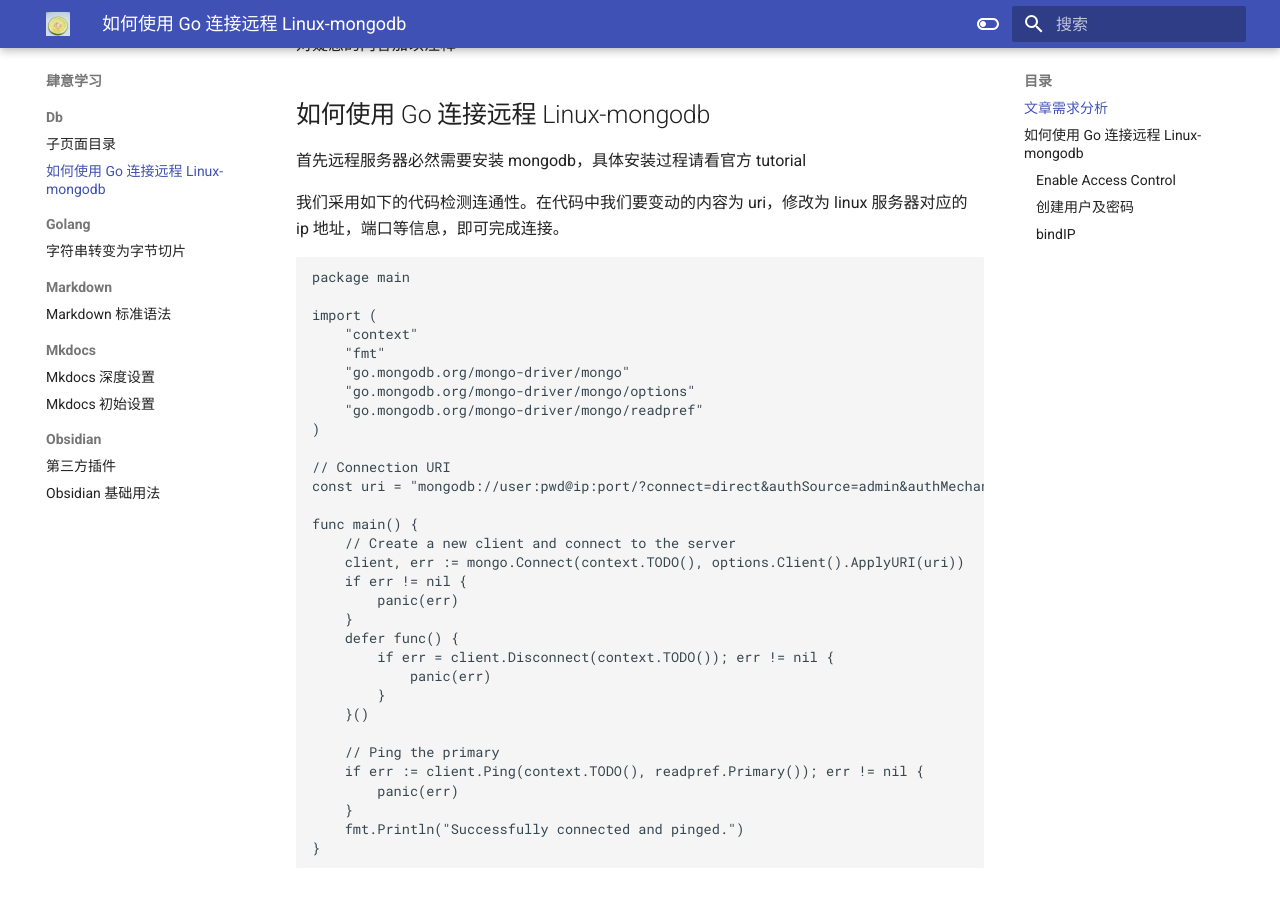
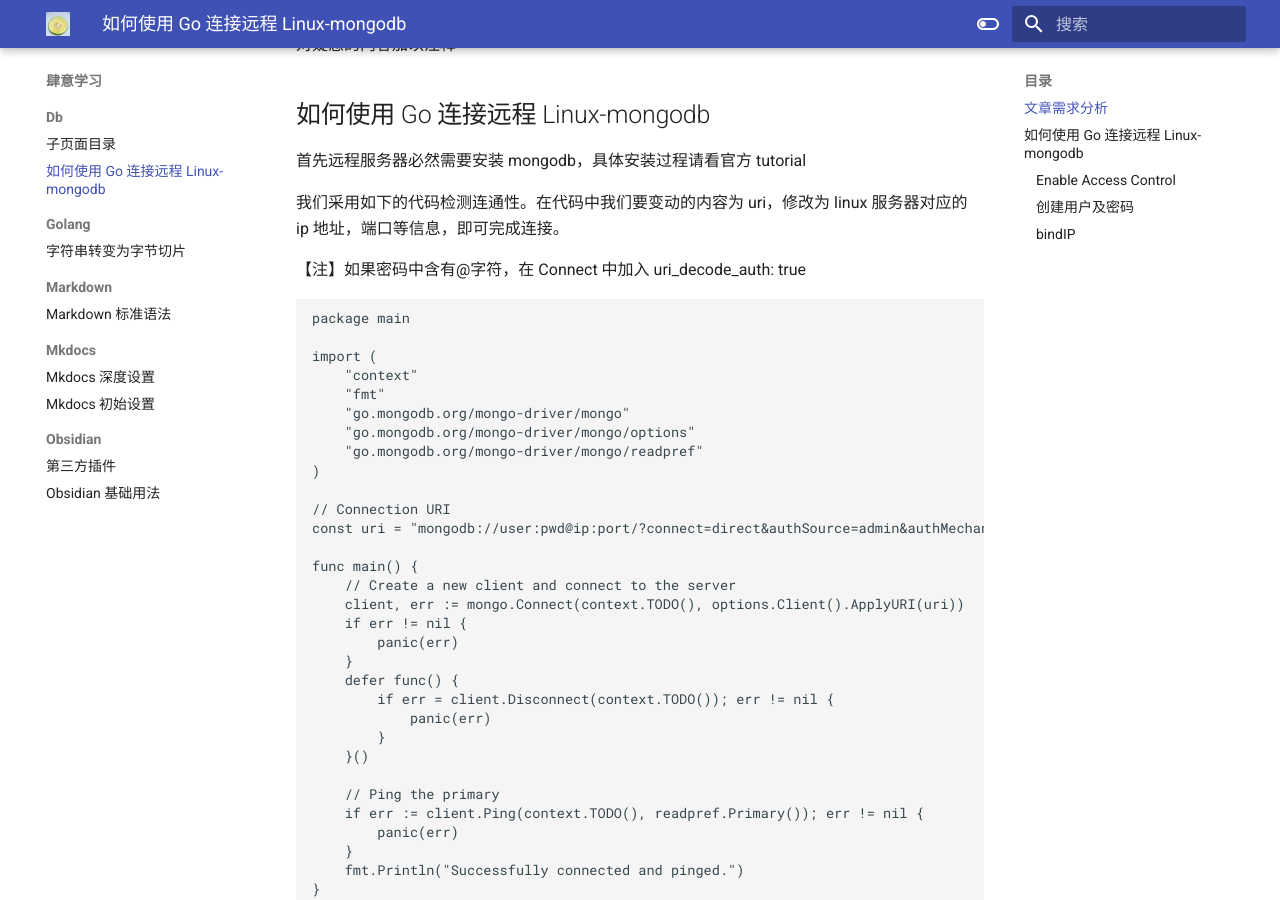
Before and after one commit to Apostle-lemon/Apostle-lemon.github.io, an MkDocs documentation site: the page built from docs/肆意学习/db/如何使用 Go 连接远程 Linux-mongodb.md, in a window 1280 px wide and 900 px high, scrolled down 338 px. Built offline with MkDocs 1.6.1 and Material for MkDocs 9.7.7, drawn with Linux system fonts in a browser that asks for light colours.

Commit message:
vault backup: 2022-10-31 13:32:13
Affected files:
docs/肆意学习/db/如何使用 Go 连接远程 Linux-mongodb.md

````diff
--- a/docs/肆意学习/db/如何使用 Go 连接远程 Linux-mongodb.md
+++ b/docs/肆意学习/db/如何使用 Go 连接远程 Linux-mongodb.md
@@ -12,6 +12,8 @@
 首先远程服务器必然需要安装 mongodb，具体安装过程请看官方 tutorial
 
 我们采用如下的代码检测连通性。在代码中我们要变动的内容为 uri，修改为 linux 服务器对应的 ip 地址，端口等信息，即可完成连接。
+
+【注】如果密码中含有@字符，在 Connect 中加入 uri_decode_auth: true
 
 ```Go
 package main
````
